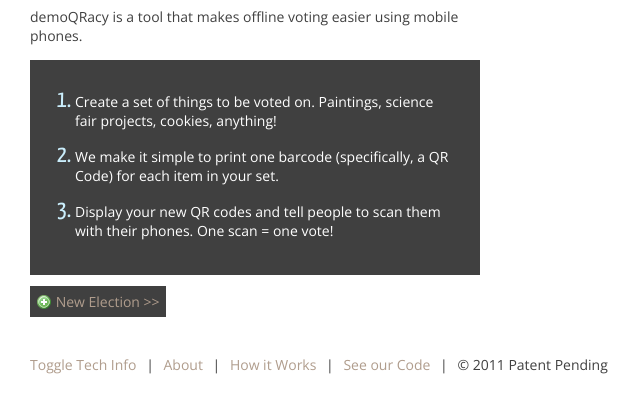
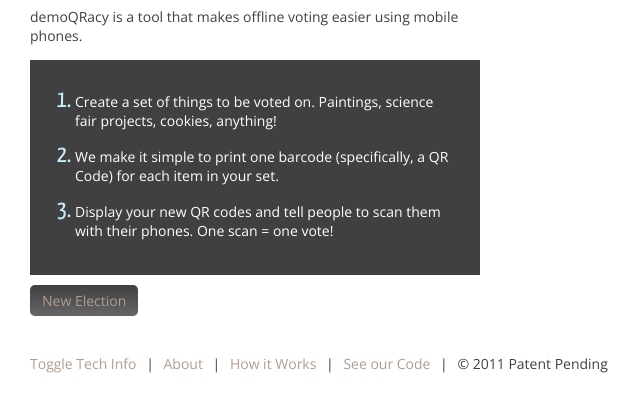
Before and after one commit to nemra4125/demoqracy, a Python web app: template templates/index.html in a window 1280 px wide. Shown: the part 298-711 px from the top of the page, without its empty margins (0-641 px from the left). Run offline with Jinja, Linux system fonts and the light colour scheme; the template is opened without the code that fills it, so the values that code supplies are empty; some libraries are stand-ins or nearby versions; some web fonts are replaced.

Commit message:
Some changes related to buttons.

```diff
--- a/static/javascript/base.js
+++ b/static/javascript/base.js
@@ -35,8 +35,13 @@
     s.parentNode.insertBefore(po, s);
   }
 
+  function addButtonRoles() {
+    $('.button').attr('role', 'button');
+  }
+
   $(function() {
     bindTechInfoHandlers();
     addPlusOneButton();
+    addButtonRoles();
   });
 })();
--- a/static/styles/base.css
+++ b/static/styles/base.css
@@ -184,8 +184,13 @@ h3 {
 }
 
 .button {
-  background-color: #404040;
-  padding: 6px;
+  background: -webkit-gradient(linear, 0% 0%, 0% 100%, from(#404040), to(#666666));
+  border-radius: 5px;
+  padding: 6px 12px 6px 12px;
+}
+
+.button a {
+  text-decoration: none;
 }
 
 #new_election_home_button {
--- a/templates/create.html
+++ b/templates/create.html
@@ -72,7 +72,7 @@
   </li>
   <li>
     <div id="finish_create_election_button">
-      <span class="button"><a href="#">Create &gt;&gt;</a></span>
+      <span class="button"><a href="#">Create</a></span>
     </div>
   </li>
 </ul>
--- a/templates/index.html
+++ b/templates/index.html
@@ -13,8 +13,7 @@ demoQRacy is a tool that makes offline voting easier using mobile phones.
 
 <div id="new_election_home_button">
   <span class="button">
-    <img src="static/images/icons/add.png" class="flanker_icon" />
-    <a href="/elections/create">New Election &gt;&gt;</a>
+    <a href="/elections/create">New Election</a>
   </span>
 </div>
 {% endblock left %}
```
